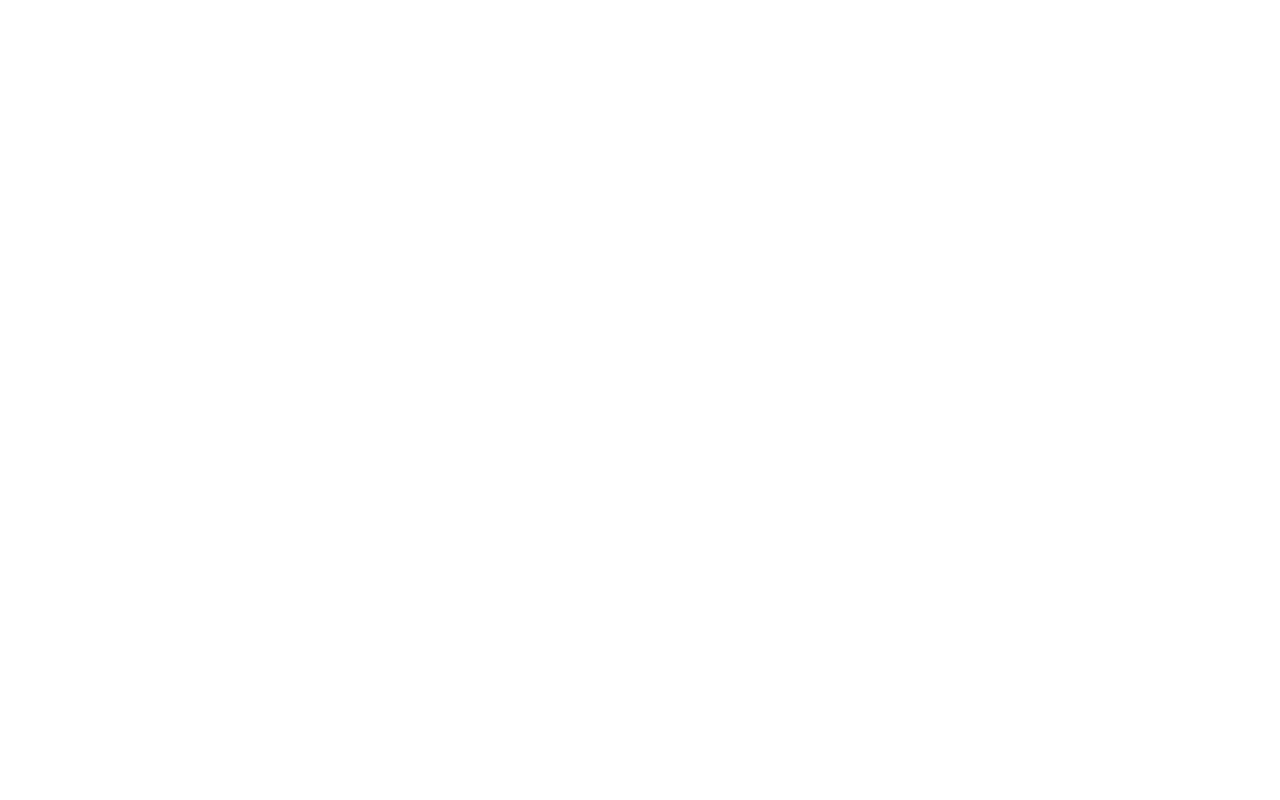
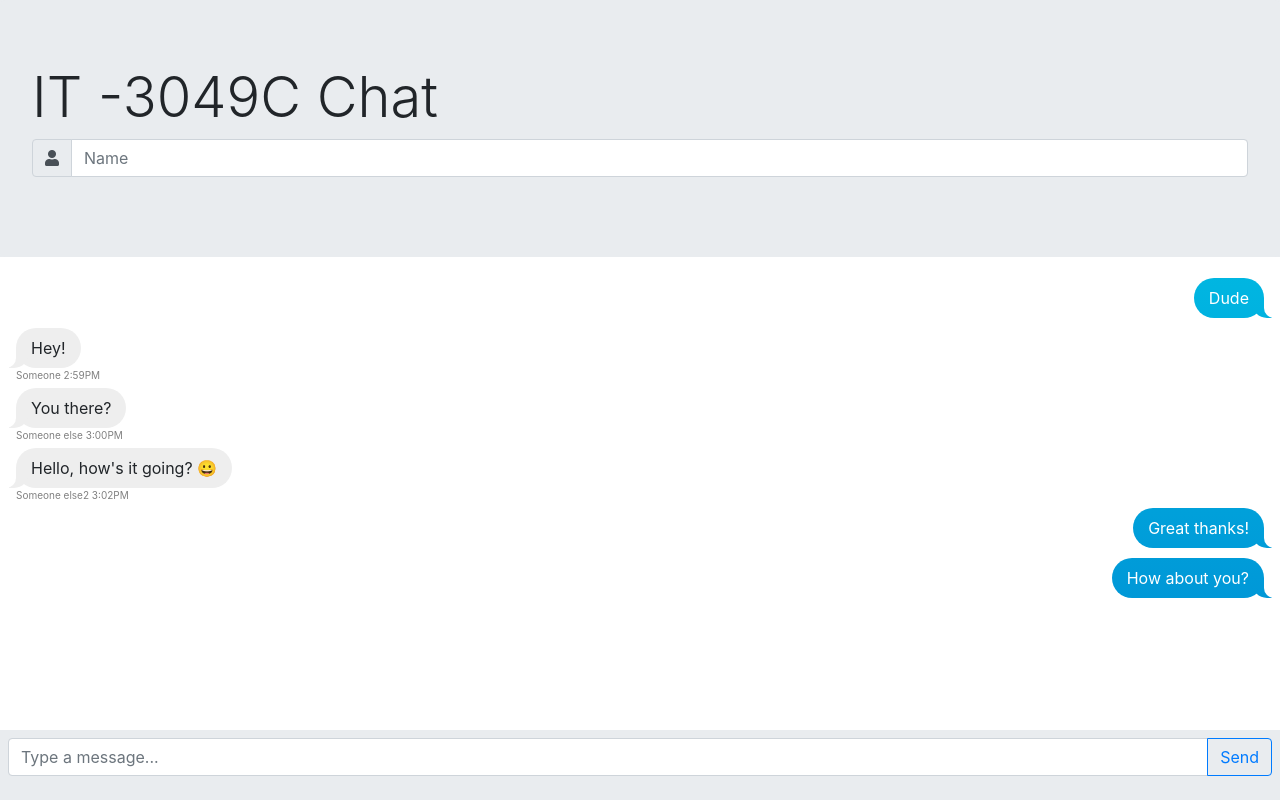
Before and after one commit to IT3049C-Spring24/5-chatting-application-Fatuma3, a website: page index.html in a window 1280 px wide. Drawn offline with Linux system fonts and the light colour scheme.

Commit message:
Completed html and css file. Started on js file

```diff
--- a/index.html
+++ b/index.html
@@ -15,15 +15,77 @@
 
     <body>
         <header>
-
+            <div class="jumbotron">
+                <h1 class="display-4">IT -3049C Chat</h1>
+                <div class="input-group mb-3">
+                    <div class="input-group-prepend">
+                        <span class="input-group-text">
+                            <i class="fas fa-user"></i>
+                        </span>
+                    </div>
+                    <input id="my-name-input" type="text" class="form-control" placeholder="Name">
+                </div>
+            </div>
         </header>
 
         <div id="chat">
+            <div class="mine messages">
+                <div class="message">
+                    Dude
+                </div>
+            </div>
+            <div class="yours messages">
+                <div class="message">
+                    Hey!
+                </div>
+                <div class="sender-info">
+                    Someone 2:59PM
+                </div>
+            </div>
 
+            <div class="yours messages">
+                <div class="message">
+                    You there?
+                </div>
+                <div class="sender-info">
+                    Someone else 3:00PM
+                </div>
+            </div>
+
+            <div class="yours messages">
+                <div class="message">
+                    Hello, how's it going? 😀
+                </div>
+                <div class="sender-info">
+                    Someone else2 3:02PM
+                </div>
+            </div>
+
+            <div class="mine messages">
+                <div class="message">
+                    Great thanks!
+                </div>
+            </div>
+
+            <div class="mine messages">
+                <div class="message">
+                    How about you?
+                </div>
+            </div>
         </div>
 
         <footer>
-
+            <div id="chatbar" class="input-group mb-3">
+                <input
+                    type="text" id="my-message"
+                    class="form-control"
+                    placeholder="Type a message...">
+                <div class="input-group-append">
+                    <button id="send-button" class="btn btn-outline-primary"
+                        type="button">Send</button>
+                    </button>
+                </div>
+            </div>
         </footer>
         <!-- Our own Scripts -->
         <script src="resources/js/index.js"></script>
--- a/resources/css/styles.css
+++ b/resources/css/styles.css
@@ -0,0 +1,123 @@
+body,
+html {
+    height: 100vh;
+    overflow: hidden;
+    margin: 0;
+    padding: 0;
+}
+
+body {
+    display: flex;
+    flex-direction: column;
+}
+
+header,
+    footer {
+    background: #e9ecef;
+}
+
+.jumbotron {
+    margin-bottom:0;
+}
+
+footer {
+    padding: 0.5rem
+}
+
+#chat {
+    flex: 1 0 auto;
+    height: 0;
+    overflow-y: auto;
+    padding: 1rem;
+}
+
+
+.sender-info {
+  font-size: 10px;
+  margin-top: -5px;
+  color:grey;
+}
+
+.messages {
+  display: flex;
+  flex-direction: column;
+}
+
+.message {
+  border-radius: 20px;
+  padding: 8px 15px;
+  margin-top: 5px;
+  margin-bottom: 5px;
+  display: inline-block;
+}
+
+.yours {
+  align-items: flex-start;
+}
+
+.yours .message {
+  margin-right: 25%;
+  background-color: #eee;
+  position: relative;
+}
+
+.yours .message:before {
+  content: "";
+  position: absolute;
+  z-index: 0;
+  bottom: 0;
+  left: -7px;
+  height: 20px;
+  width: 20px;
+  background: #eee;
+  border-bottom-right-radius: 15px;
+}
+
+.yours .message:after {
+  content: "";
+  position: absolute;
+  z-index: 1;
+  bottom: 0;
+  left: -10px;
+  width: 10px;
+  height: 20px;
+  background: white;
+  border-bottom-right-radius: 10px;
+}
+
+.mine {
+  align-items: flex-end;
+}
+
+.mine .message {
+  color: white;
+  margin-left: 25%;
+  background: linear-gradient(to bottom, #00D0EA 0%, #0085D1 100%);
+  background-attachment: fixed;
+  position: relative;
+}
+
+.mine .message:before {
+  content: "";
+  position: absolute;
+  z-index: 0;
+  bottom: 0;
+  right: -8px;
+  height: 20px;
+  width: 20px;
+  background: linear-gradient(to bottom, #00D0EA 0%, #0085D1 100%);
+  background-attachment: fixed;
+  border-bottom-left-radius: 15px;
+}
+
+.mine .message:after {
+  content: "";
+  position: absolute;
+  z-index: 1;
+  bottom: 0;
+  right: -10px;
+  width: 10px;
+  height: 20px;
+  background: white;
+  border-bottom-left-radius: 10px;
+}
--- a/resources/js/index.js
+++ b/resources/js/index.js
@@ -0,0 +1,24 @@
+const nameInput = document.getElementById('my-name-input');
+const messageInput = document.getElementById('message');
+const sendButton = document.getElementById('send-button');
+const chatBox = document.getElementById('chat');
+
+sendButton.addEventListener('click', () => {
+
+    const id = messageInput.length
+    const sender = nameInput.value;
+    const text = messageInput.value;
+    const timestamp = new Date().toLocaleTimeString();
+
+    console.log(message);
+});
+
+fetchMessage(){
+  const message = {id, text, sender, timestamp};
+};
+
+updateMessageInChatBox = (message) => {
+
+}
+
+sendMessages = (message) => []
```
Also changed, not shown: 1 other file.
